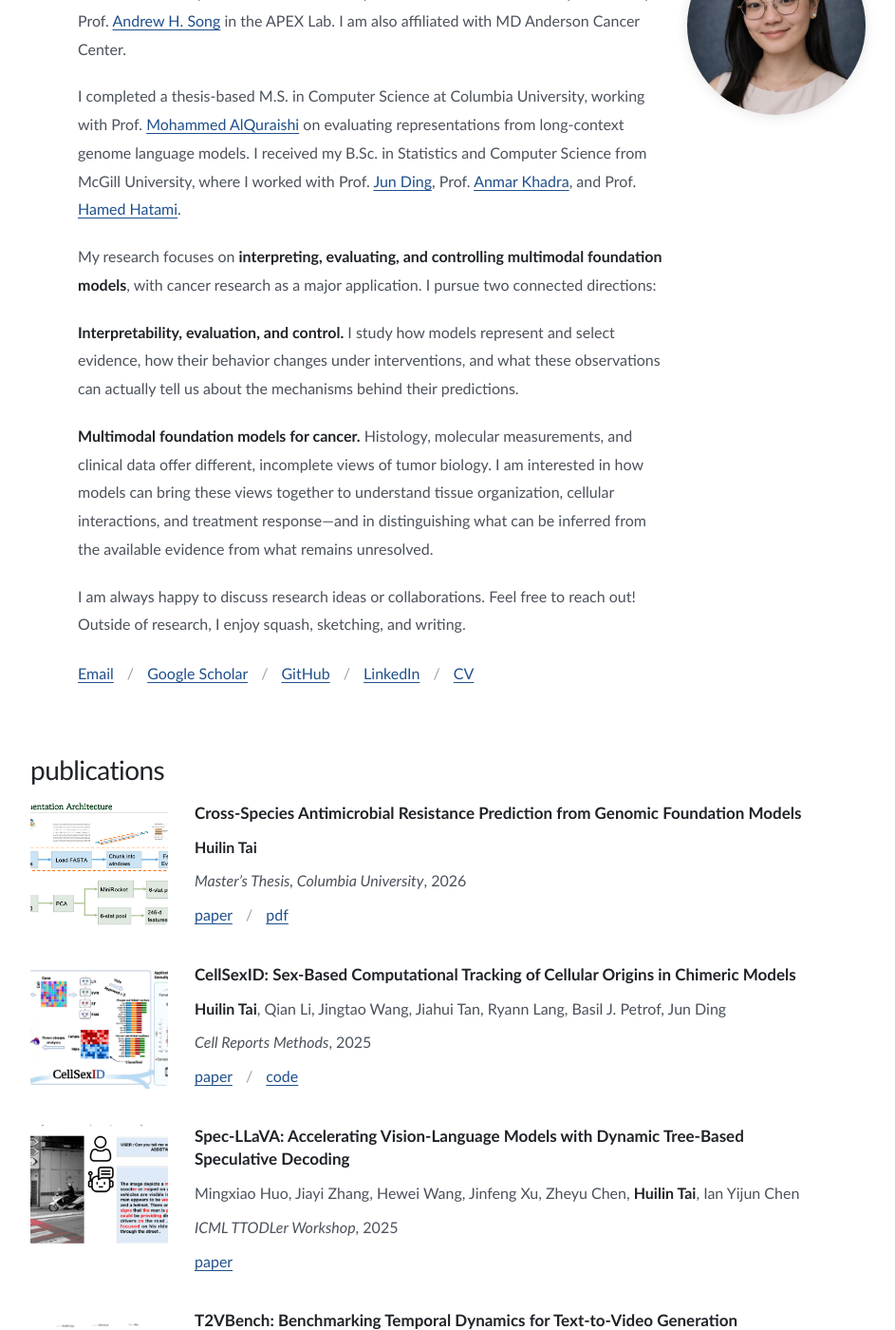
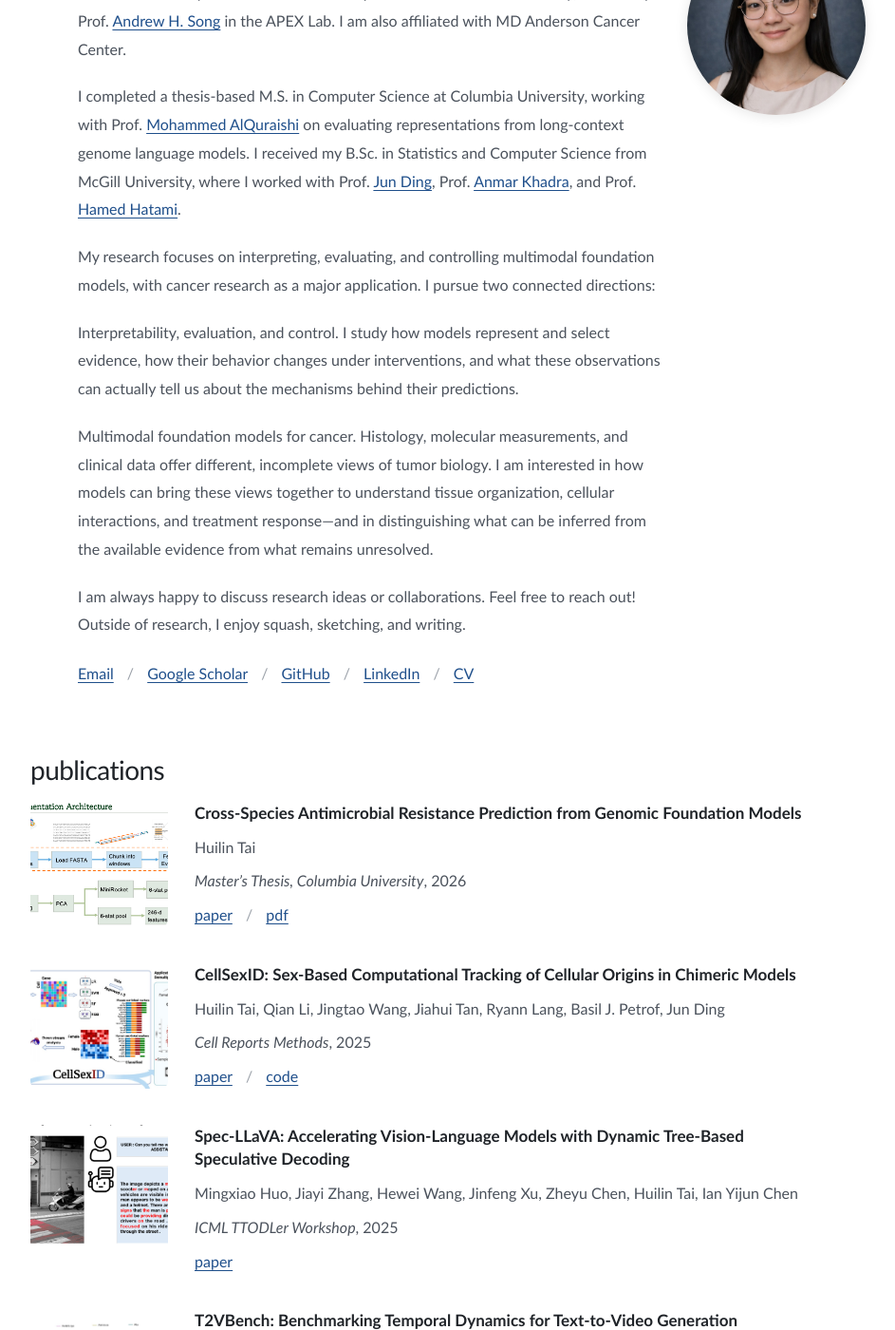
Before and after one commit to haleyyytai/haleyyytai.github.io, a Jekyll site: the page index.html, which Jekyll copies as it is, in a window 1280 px wide and 1400 px high, scrolled down 192 px. Shown: the whole window at 95% size, without its empty margins (168-1111 px from the left). Built offline with Jekyll 4.4.1, drawn with Linux system fonts in a browser that asks for light colours; some of the changed text lies outside the part shown.

Commit message:
Remove bold from intro
Co-Authored-By: Claude Opus 5.5 <noreply@anthropic.com>

```diff
--- a/index.html
+++ b/index.html
@@ -88,19 +88,19 @@
         </p>
 
         <p>
-          My research focuses on <strong>interpreting, evaluating, and controlling multimodal
-          foundation models</strong>, with cancer research as a major application. I pursue two
+          My research focuses on interpreting, evaluating, and controlling multimodal
+          foundation models, with cancer research as a major application. I pursue two
           connected directions:
         </p>
 
         <p>
-          <strong>Interpretability, evaluation, and control.</strong> I study how models represent
+          Interpretability, evaluation, and control. I study how models represent
           and select evidence, how their behavior changes under interventions, and what these
           observations can actually tell us about the mechanisms behind their predictions.
         </p>
 
         <p>
-          <strong>Multimodal foundation models for cancer.</strong> Histology, molecular
+          Multimodal foundation models for cancer. Histology, molecular
           measurements, and clinical data offer different, incomplete views of tumor biology. I am
           interested in how models can bring these views together to understand tissue
           organization, cellular interactions, and treatment response&mdash;and in distinguishing
@@ -143,7 +143,7 @@
             Cross-Species Antimicrobial Resistance Prediction from Genomic Foundation Models
           </div>
           <p>
-            <strong>Huilin Tai</strong>
+            Huilin Tai
           </p>
           <p>
             <em>Master’s Thesis, Columbia University</em>, 2026
@@ -165,7 +165,7 @@
             CellSexID: Sex-Based Computational Tracking of Cellular Origins in Chimeric Models
           </div>
           <p>
-            <strong>Huilin Tai</strong>, Qian Li, Jingtao Wang, Jiahui Tan, Ryann Lang, Basil J. Petrof, Jun Ding
+            Huilin Tai, Qian Li, Jingtao Wang, Jiahui Tan, Ryann Lang, Basil J. Petrof, Jun Ding
           </p>
           <p>
             <em>Cell Reports Methods</em>, 2025
@@ -187,7 +187,7 @@
             Spec-LLaVA: Accelerating Vision-Language Models with Dynamic Tree-Based Speculative Decoding
           </div>
           <p>
-            Mingxiao Huo, Jiayi Zhang, Hewei Wang, Jinfeng Xu, Zheyu Chen, <strong>Huilin Tai</strong>, Ian Yijun Chen
+            Mingxiao Huo, Jiayi Zhang, Hewei Wang, Jinfeng Xu, Zheyu Chen, Huilin Tai, Ian Yijun Chen
           </p>
           <p>
             <em>ICML TTODLer Workshop</em>, 2025
@@ -207,7 +207,7 @@
             T2VBench: Benchmarking Temporal Dynamics for Text-to-Video Generation
           </div>
           <p>
-            Pengliang Ji, Chuyang Xiao, <strong>Huilin Tai</strong>, Mingxiao Huo
+            Pengliang Ji, Chuyang Xiao, Huilin Tai, Mingxiao Huo
           </p>
           <p>
             <em>CVPR Workshop</em>, 2024
@@ -227,7 +227,7 @@
             Ependymal Cells Undergo an Astrocyte-Like Gliosis in Response to Chronic and Acute Neuroinflammation
           </div>
           <p>
-            Adam M.R. Groh, &hellip;, <strong>Huilin Tai</strong>, et al.
+            Adam M.R. Groh, &hellip;, Huilin Tai, et al.
           </p>
           <p>
             <em>Journal of Neurochemistry</em>, 2024
@@ -247,7 +247,7 @@
             SPARC is a Novel Prognostic Biomarker for Ovarian Cancer
           </div>
           <p>
-            Xiaorong Guo, <strong>Huilin Tai</strong>, Xiaoqing Li, Peng Liu, Jin Liu, Shan Yu
+            Xiaorong Guo, Huilin Tai, Xiaoqing Li, Peng Liu, Jin Liu, Shan Yu
           </p>
           <p>
             <em>Clinical and Experimental Obstetrics &amp; Gynecology</em>, 2024
@@ -267,7 +267,7 @@
             Targeting Uridine-Cytidine Kinase 2 Improves Immune Response of Hepatocellular Carcinoma
           </div>
           <p>
-            Dehai Wu, &hellip;, <strong>Huilin Tai</strong>, et al.
+            Dehai Wu, &hellip;, Huilin Tai, et al.
           </p>
           <p>
             <em>Cellular &amp; Molecular Biology Letters</em>, 2022
```
